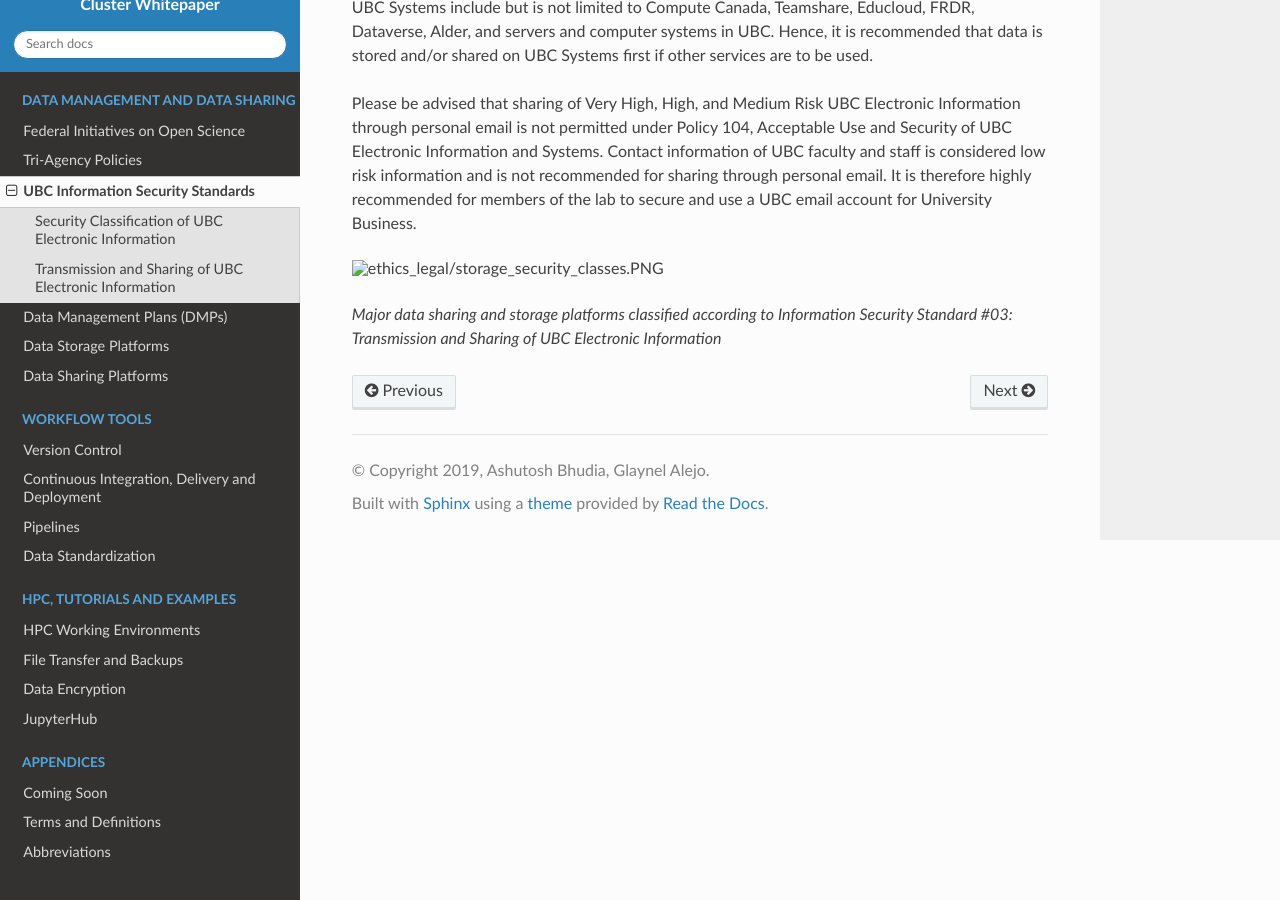
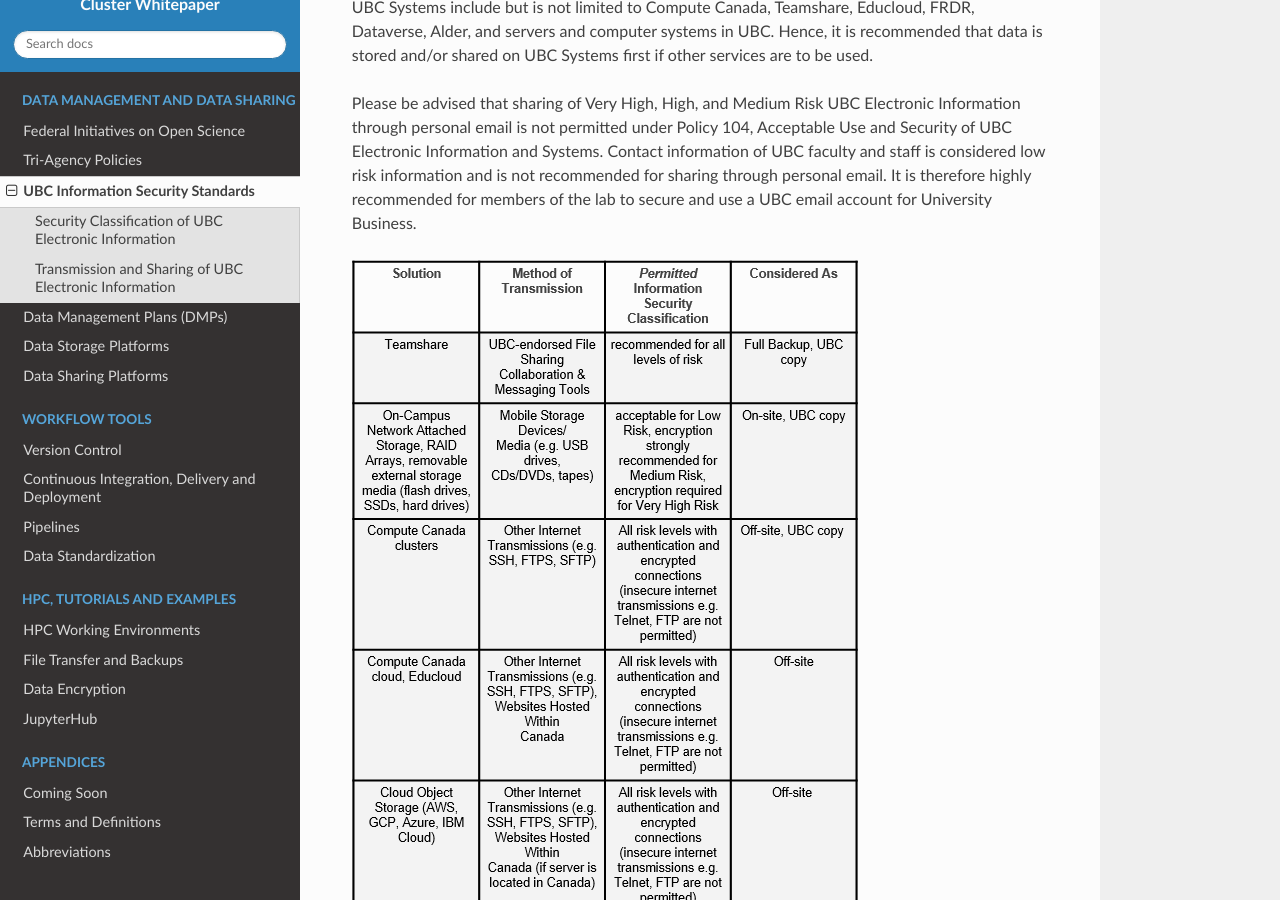
Before and after one commit to ubcbraincircuits/whitepaper, a Sphinx documentation site: the page built from source/ethics_legal/index.rst, in a window 1280 px wide and 900 px high, scrolled down 1217 px. Built offline with Sphinx 7.4.7 and the Read the Docs theme 2.0.0, drawn with Linux system fonts in a browser that asks for light colours; pages that are not in the unit, such as notebooks, are missing from menus.

Commit message:
Change PNG to lowercase

```diff
--- a/source/ethics_legal/index.rst
+++ b/source/ethics_legal/index.rst
@@ -33,6 +33,6 @@
 Please be advised that sharing of Very High, High, and Medium Risk UBC Electronic Information through personal email is not permitted under Policy 104, Acceptable Use and
 Security of UBC Electronic Information and Systems. Contact information of UBC faculty and staff is considered low risk information and is not recommended for sharing through personal email. It is therefore highly recommended for members of the lab to secure and use a UBC email account for University Business.
 
-.. image:: storage_security_classes.PNG
+.. image:: storage_security_classes.png
 
 *Major data sharing and storage platforms classified according to Information Security Standard #03: Transmission and Sharing of UBC Electronic Information*
```
